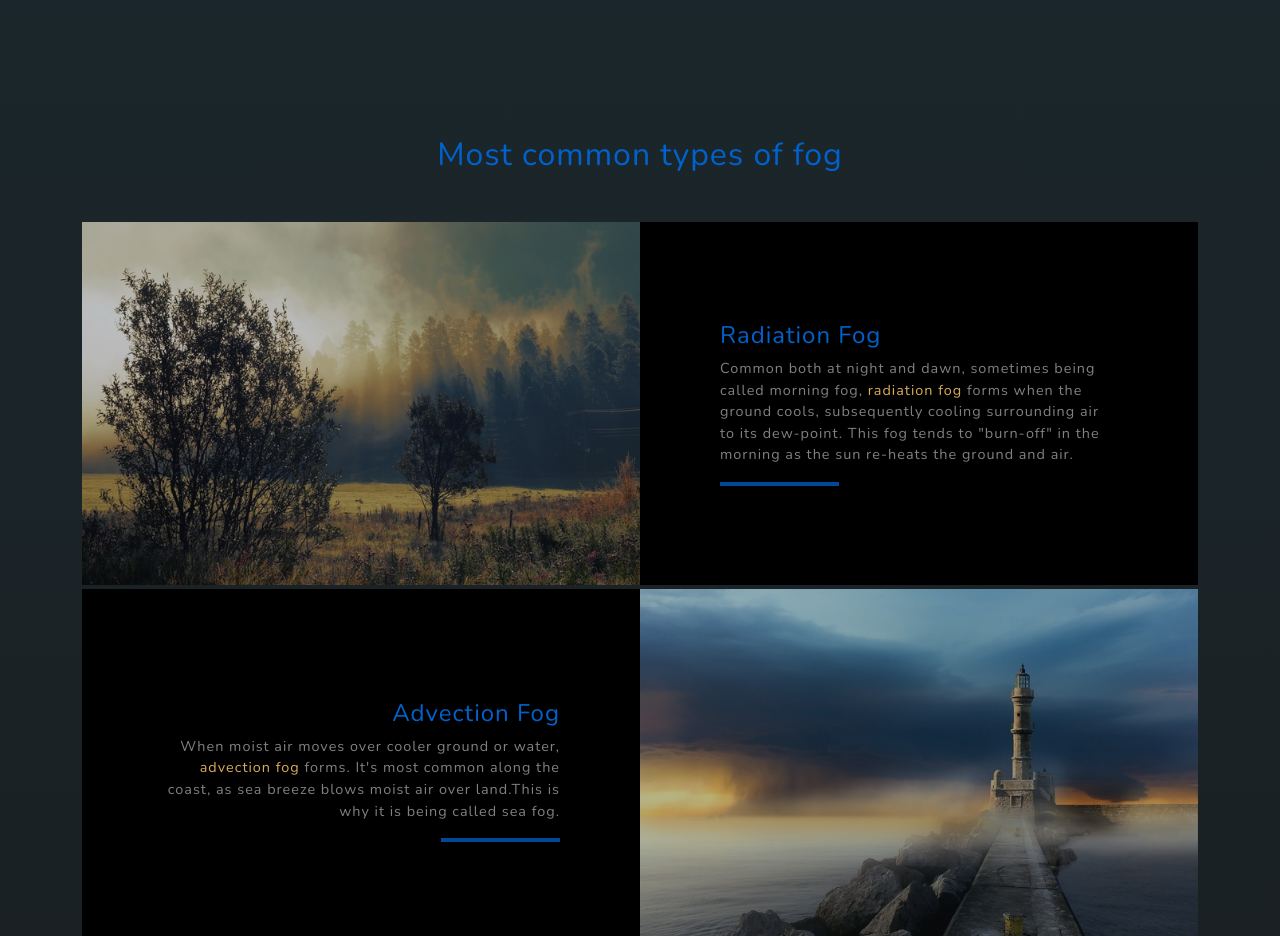
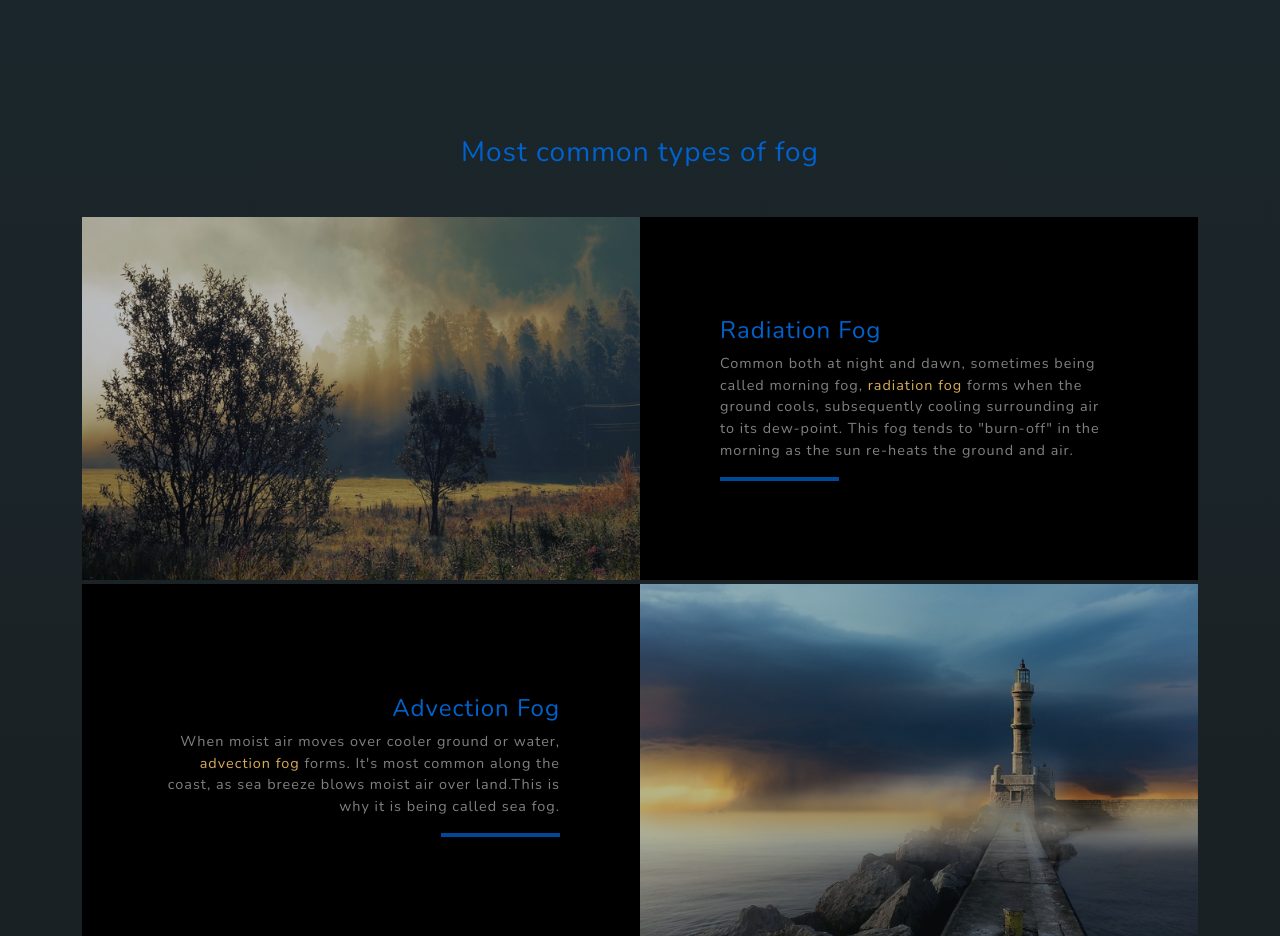
Before and after one commit to kristintsk/fog5, a plain HTML site: page index.html in a window 1280 px wide. Shown: the part 1900-2836 px from the top of the page. Drawn offline with nearby package versions, Linux system fonts and the light colour scheme.

Commit message:
update html

```diff
--- a/index.html
+++ b/index.html
@@ -63,21 +63,15 @@
                     </p>
                 </div>
             </div>
-            <!-- <img class="img-fluid d-print-none" src="assets/img/mermaid.jpg" alt="mermaid" /> -->
             <!-- Trigger the Modal -->
             <img class="img-fluid d-print-none" id="modalImg" src="assets/img/mermaid.jpg" alt="Mermaid, a fabled marine creature with the head and upper body of a human being and the tail of a fish. In European folklore, mermaids (sometimes called sirens) were natural beings who, like fairies, had magical and prophetic powers. They loved music and often sang. Though very long-lived, they were mortal and had no souls."
             />
-
             <!-- The Modal -->
             <div id="mermaidModal" class="modal">
-
                 <!-- The Close Button -->
                 <span class="close">&times;</span>
-
                 <!-- Modal Content (The Image) -->
                 <img class="modal-content" id="mermaid-img" />
-
-
                 <!-- Modal Caption (Image Text) -->
                 <div id="caption"></div>
             </div>
@@ -89,80 +83,12 @@
         these microscopic solid particles.
     </p>
     </section>
-
-    <!-- Images used to open the lightbox -->
-    <!-- <div class="row">
-        <div class="column">
-            <img src="assets/img/fog-image-1.jpg" onclick="openModal();currentSlide(1)" class="hover-shadow">
-        </div>
-        <div class="column">
-            <img src="assets/img/fog-image-2.jpg" onclick="openModal();currentSlide(2)" class="hover-shadow">
-        </div>
-        <div class="column">
-            <img src="assets/img/fog-image-3.jpg" onclick="openModal();currentSlide(3)" class="hover-shadow">
-        </div>
-        <div class="column">
-            <img src="assets/img/fog-image-4.jpg" onclick="openModal();currentSlide(4)" class="hover-shadow">
-        </div>
-    </div> -->
-    <!-- The Modal/Lightbox -->
-    <!-- <div id="myModal" class="modal">
-        <span class="close cursor" onclick="closeModal()">&times;</span>
-        <div class="modal-content">
-
-            <div class="mySlides">
-                <div class="numbertext">1 / 4</div>
-                <img src="assets/img/fog-image-1.jpg" style="width:100%">
-            </div>
-
-            <div class="mySlides">
-                <div class="numbertext">2 / 4</div>
-                <img src="assets/img/fog-image-2.jpg" style="width:100%">
-            </div>
-
-            <div class="mySlides">
-                <div class="numbertext">3 / 4</div>
-                <img src="assets/img/fog-image-3.jpg" style="width:100%">
-            </div>
-
-            <div class="mySlides">
-                <div class="numbertext">4 / 4</div>
-                <img src="assets/img/fog-image-4.jpg" style="width:100%">
-            </div> -->
-
-    <!-- Next/previous controls -->
-    <!-- <a class="prev" onclick="plusSlides(-1)">&#10094;</a>
-            <a class="next" onclick="plusSlides(1)">&#10095;</a> -->
-
-    <!-- Caption text -->
-    <!-- <div class="caption-container">
-                <p id="caption"></p>
-            </div> -->
-
-    <!-- Thumbnail image controls -->
-    <!-- <div class="column">
-        <img class="demo" src="assets/img/fog-image-1.jpg" onclick="currentSlide(1)" alt="Nature">
-    </div>
-
-    <div class="column">
-        <img class="demo" src="assets/img/fog-image-2.jpg" onclick="currentSlide(2)" alt="Snow">
-    </div>
-
-    <div class="column">
-        <img class="demo" src="assets/img/fog-image-3.jpg" onclick="currentSlide(3)" alt="Mountains">
-    </div>
-
-    <div class="column">
-        <img class="demo" src="assets/img/fog-image-4.jpg" onclick="currentSlide(4)" alt="Lights">
-    </div>
-    </div>
-    </div> -->
     <!-- Types -->
     <section class="projects-section bg-light" id="projects">
         <div class="container" id="types">
             <div class="row text-center">
                 <div class="col-lg-12 mx-auto">
-                    <h2 class="text-primary mt-5 mb-5">Most common types of fog</h2>
+                    <h3 class="text-primary mt-5 mb-5">Most common types of fog</h3>
                 </div>
             </div>
             <!-- Type One Row-->
```
